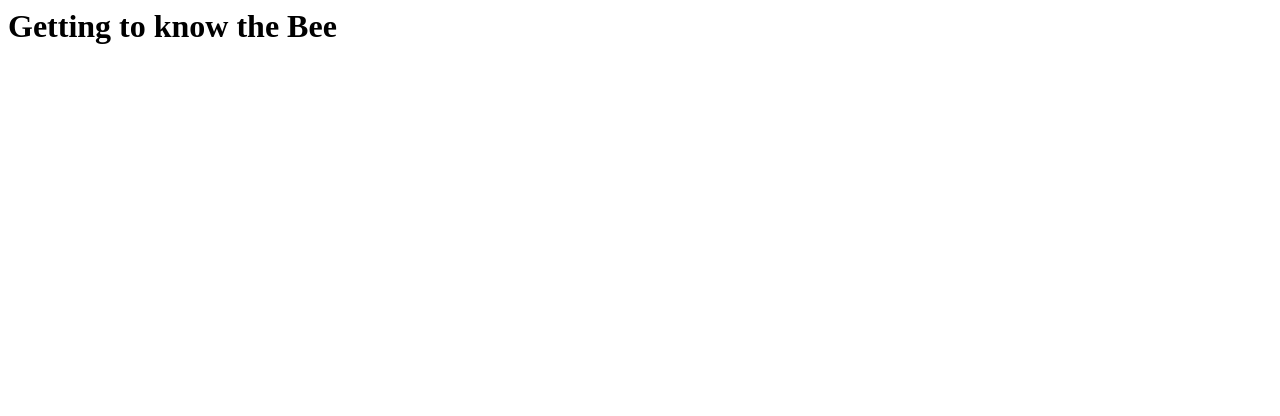
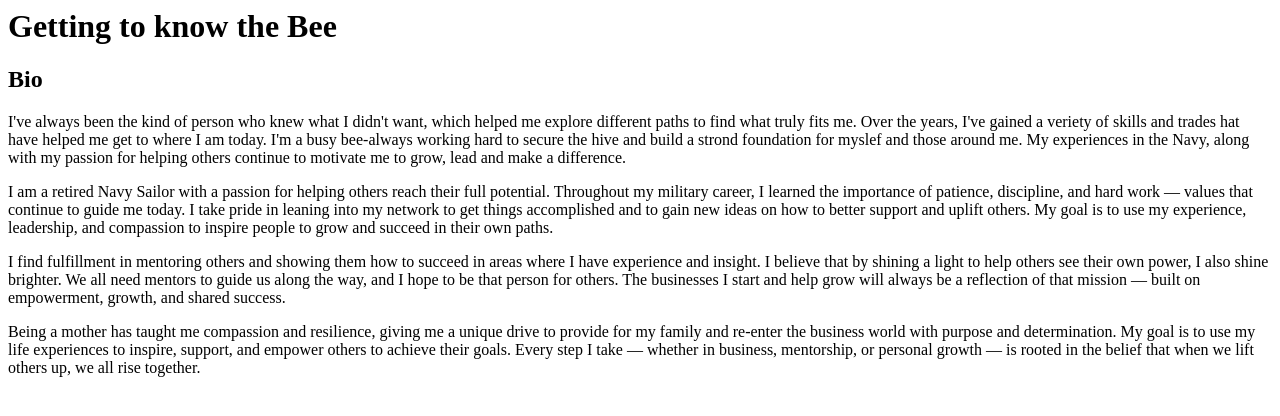
Before and after one commit to Brittany-Winterswhite/webd168, a plain HTML site: page index.html in a window 1280 px wide. Drawn offline with Linux system fonts and the light colour scheme.

Commit message:
Update index.html

```diff
--- a/index.html
+++ b/index.html
@@ -9,4 +9,9 @@
 
 <body>
   <h1>Getting to know the Bee</h1>
+  <h2>Bio</h2>
+  <p>I've always been the kind of person who knew what I didn't want, which helped me explore different paths to find what truly fits me. Over the years, I've gained a veriety of skills and trades hat have helped me get to where I am today. I'm a busy bee-always working hard to secure the hive and build a strond foundation for myslef and those around me. My experiences in the Navy, along with my passion for helping others continue to motivate me to grow, lead and make a difference.</p>
+  <p>I am a retired Navy Sailor with a passion for helping others reach their full potential. Throughout my military career, I learned the importance of patience, discipline, and hard work — values that continue to guide me today. I take pride in leaning into my network to get things accomplished and to gain new ideas on how to better support and uplift others. My goal is to use my experience, leadership, and compassion to inspire people to grow and succeed in their own paths.</p>
+  <p>I find fulfillment in mentoring others and showing them how to succeed in areas where I have experience and insight. I believe that by shining a light to help others see their own power, I also shine brighter. We all need mentors to guide us along the way, and I hope to be that person for others. The businesses I start and help grow will always be a reflection of that mission — built on empowerment, growth, and shared success.</p>
+  <p>Being a mother has taught me compassion and resilience, giving me a unique drive to provide for my family and re-enter the business world with purpose and determination. My goal is to use my life experiences to inspire, support, and empower others to achieve their goals. Every step I take — whether in business, mentorship, or personal growth — is rooted in the belief that when we lift others up, we all rise together.</p>
 </body>
```
